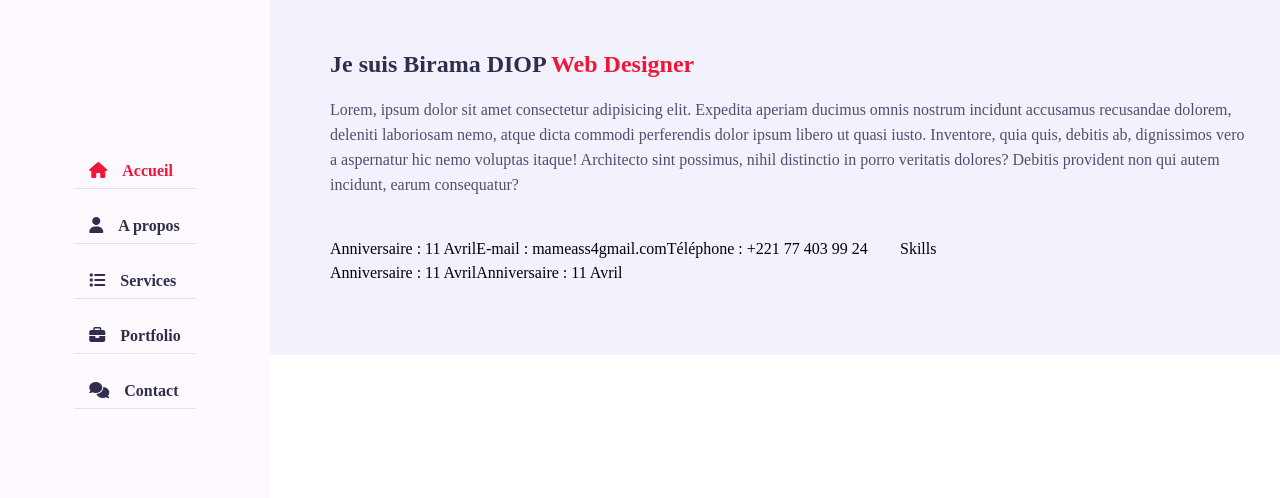
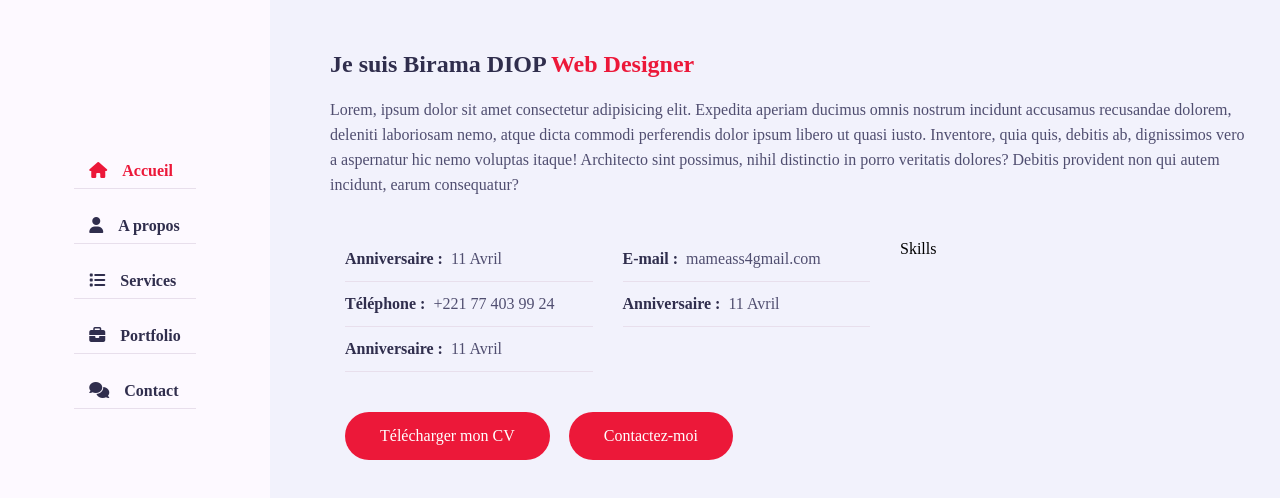
Before and after one commit to ashsthegeek/myPortfolio, a plain HTML site: page index.html in a window 1280 px wide. Shown: the part 134-632 px from the top of the page. Drawn offline with Linux system fonts and the light colour scheme; a web font is replaced by a local one.

Commit message:
Updation the info section

```diff
--- a/css/style.css
+++ b/css/style.css
@@ -300,6 +300,30 @@ h3.my-profession{
     max-width: 60%;
     margin-top: 40px;
 }
+.about .about-content .personal-info .info-item {
+    flex: 0 0 50%;
+    max-width: 50%;
+}
+.about .about-content .personal-info .info-item p {
+    font-weight: 600;
+    padding: 10px 0;
+    font-size: 16px;
+    color: var(--text-black-900);
+    border-bottom: 1px solid var(--bg-black-50);
+}
+.about .about-content .personal-info .info-item p span {
+    font-weight: 400;
+    color: var(--text-black-700);
+    margin-left: 4px;
+    display: inline-block;
+}
+.about .about-content .personal-info .buttons {
+    margin-top: 30px;
+}
+.about .about-content .personal-info .buttons .btn {
+    margin-right: 15px;
+    margin-top: 10px;
+}
 .about .about-content .skills {
     flex: 0 0 40%;
     max-width: 40%;
--- a/index.html
+++ b/index.html
@@ -73,22 +73,28 @@
                             <div class="row">
                                 <div class="personal-info padd-15">
                                     <div class="row">
-                                        <div class="info-item">
+                                        <div class="info-item padd-15">
                                             <p>Anniversaire : <span> 11 Avril </span></p>
                                         </div>
-                                        <div class="info-item">
+                                        <div class="info-item padd-15">
                                             <p>E-mail : <span> mameass4gmail.com </span></p>
                                         </div>
-                                        <div class="info-item">
+                                        <div class="info-item padd-15">
                                             <p>Téléphone : <span> +221 77 403 99 24 </span></p>
                                         </div>
-                                        <div class="info-item">
+                                        <div class="info-item padd-15">
                                             <p>Anniversaire : <span> 11 Avril </span></p>
                                         </div>
-                                        <div class="info-item">
+                                        <div class="info-item padd-15">
                                             <p>Anniversaire : <span> 11 Avril </span></p>
                                         </div>
                                     </div>
+                                        <div class="row">
+                                            <div class="buttons padd-15">
+                                                <a href="#" class="btn">Télécharger mon CV</a>
+                                                <a href="#contact" class="btn hire-mer">Contactez-moi</a>
+                                            </div>
+                                        </div>
                                 </div>
                                 <div class="skills padd-15">Skills</div>
                             </div>
```
